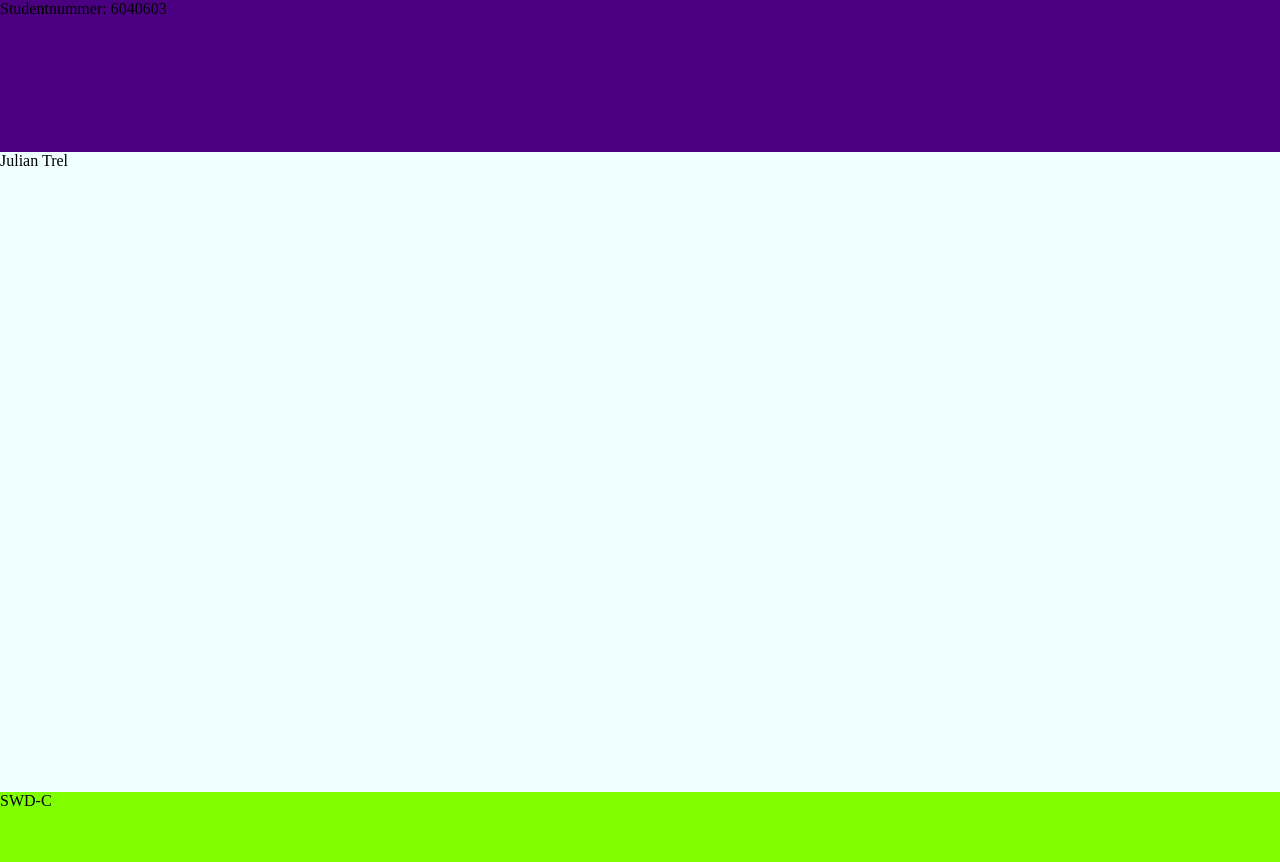
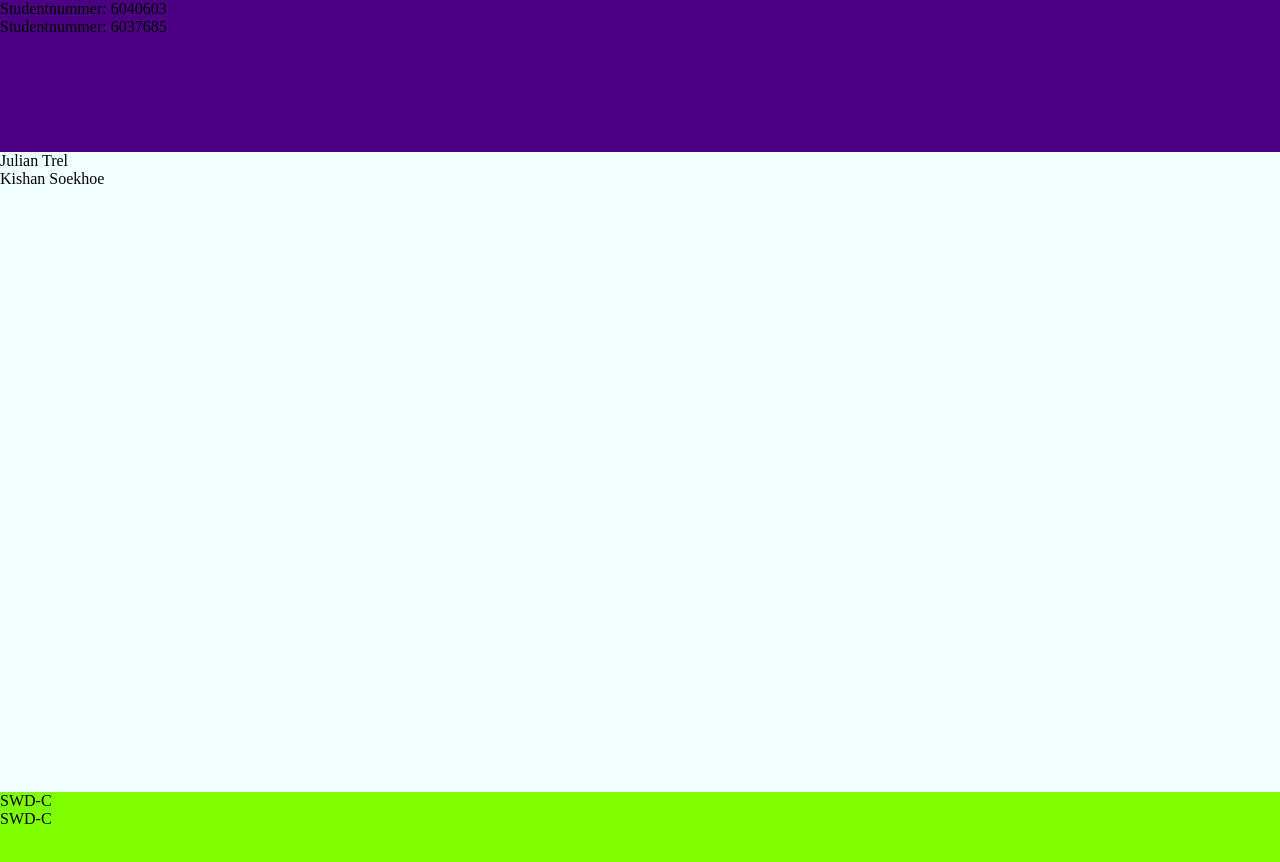
Before and after one commit to JulianTrel/les4GIT, a plain HTML site: page index.html in a window 1280 px wide. Drawn offline with Linux system fonts and the light colour scheme.

Commit message:
ingevuld alles mijn naam en klas

```diff
--- a/index.html
+++ b/index.html
@@ -9,11 +9,14 @@
 <body>
     <header>
         <p>Studentnummer: 6040603</p>
+        <p>Studentnummer: 6037685</p>
     </header>
     <main>
         <p>Julian Trel</p>
+        <p>Kishan Soekhoe</p>
     </main>
     <footer>
+        <p>SWD-C</p>
         <p>SWD-C</p>
     </footer>
 </body>
```
